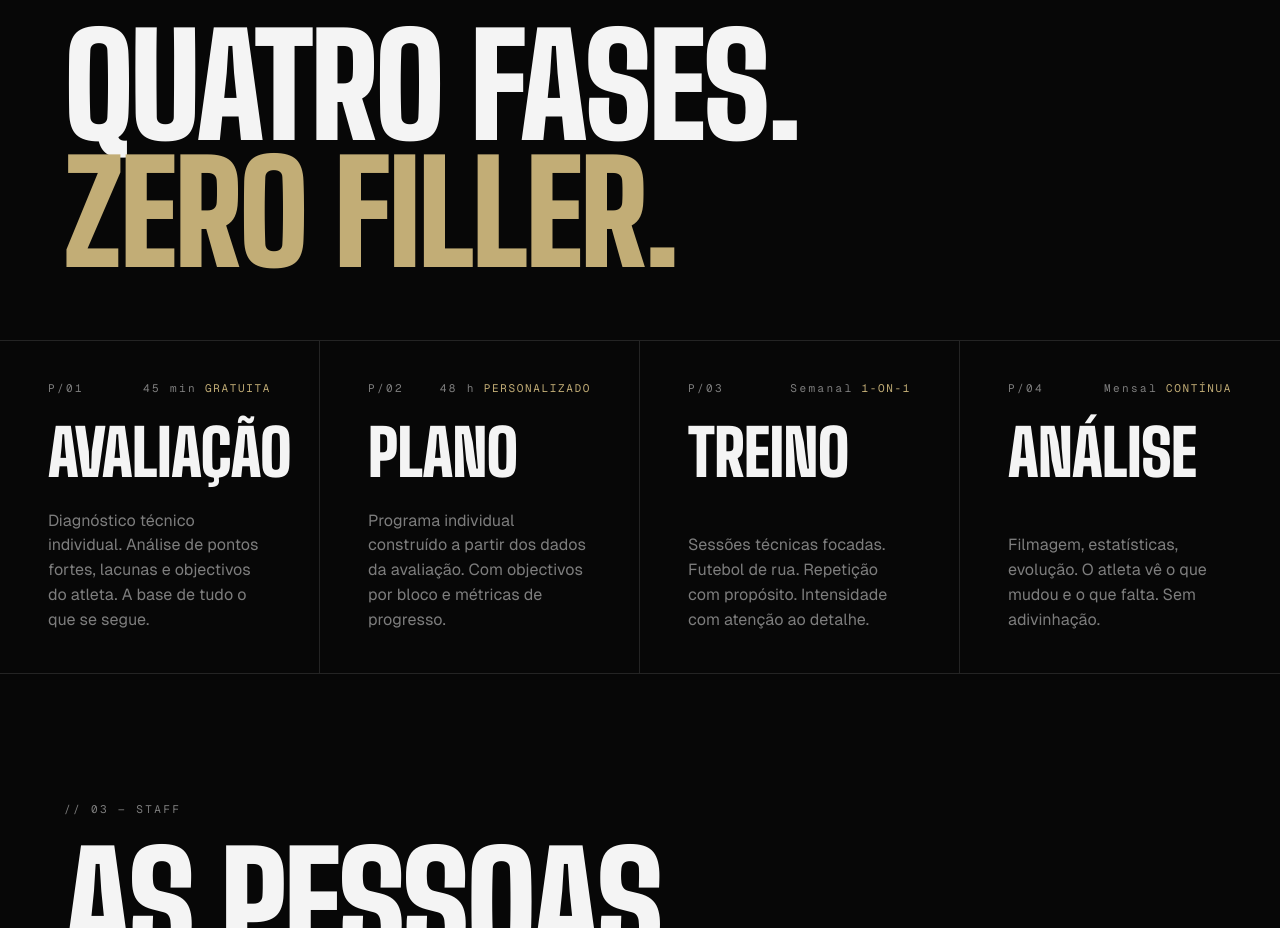
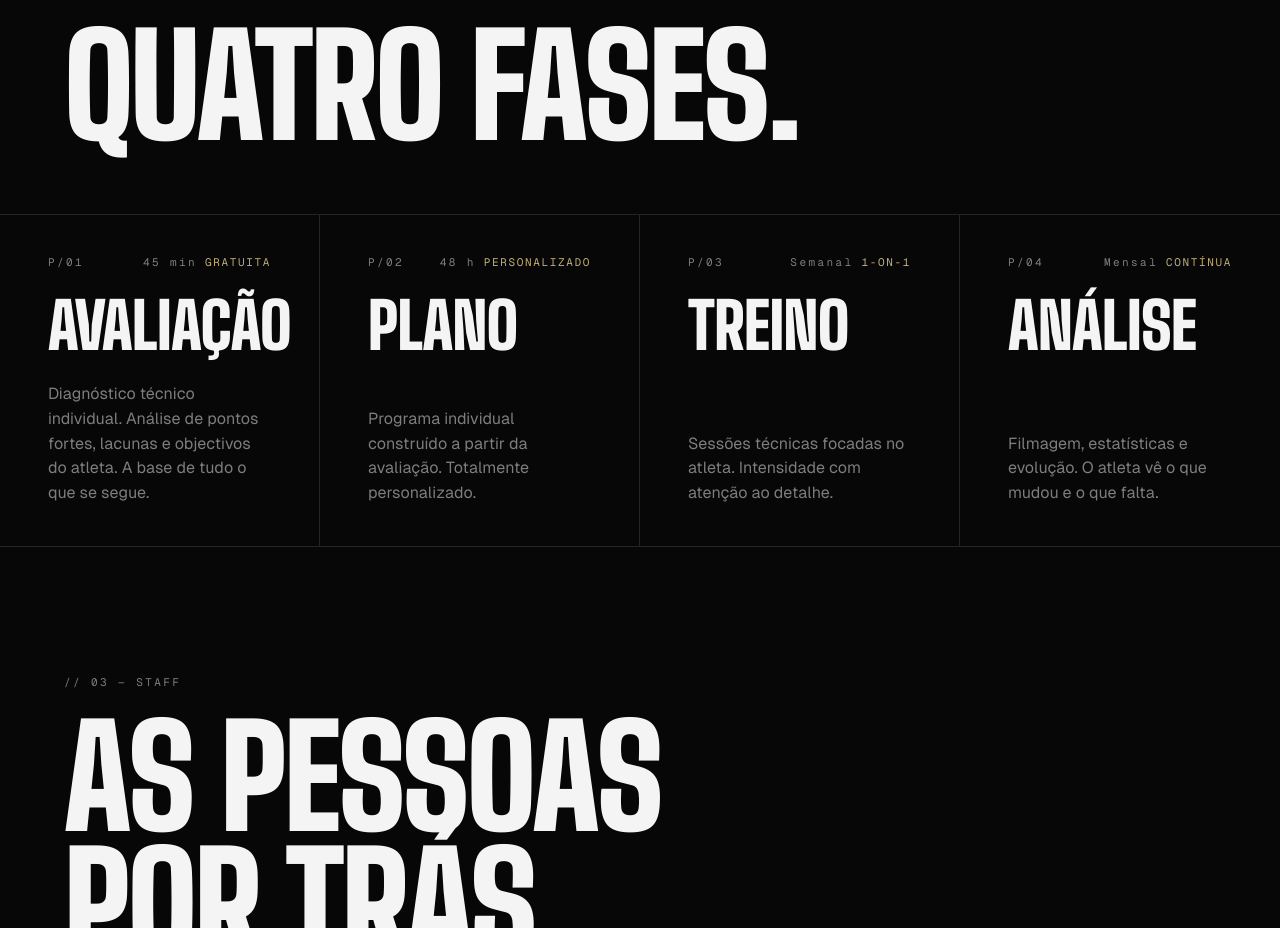
Before and after one commit to FranciscoPontes123/elite, a Next.js app: page / in a window 1280 px wide. Shown: the part 1620-2548 px from the top of the page. Built offline with nearby package versions, Linux system fonts and the light colour scheme.

Commit message:
fix(protocolo): update text and remove zero filler heading

```diff
--- a/app/components/Protocolo.tsx
+++ b/app/components/Protocolo.tsx
@@ -17,7 +17,7 @@ const fases = [
     duracao: "48 h",
     status: "Personalizado",
     descricao:
-      "Programa individual construído a partir dos dados da avaliação. Com objectivos por bloco e métricas de progresso.",
+      "Programa individual construído a partir da avaliação. Totalmente personalizado.",
   },
   {
     num: "P/03",
@@ -25,7 +25,7 @@ const fases = [
     duracao: "Semanal",
     status: "1-on-1",
     descricao:
-      "Sessões técnicas focadas. Futebol de rua. Repetição com propósito. Intensidade com atenção ao detalhe.",
+      "Sessões técnicas focadas no atleta. Intensidade com atenção ao detalhe.",
   },
   {
     num: "P/04",
@@ -33,7 +33,7 @@ const fases = [
     duracao: "Mensal",
     status: "Contínua",
     descricao:
-      "Filmagem, estatísticas, evolução. O atleta vê o que mudou e o que falta. Sem adivinhação.",
+      "Filmagem, estatísticas e evolução. O atleta vê o que mudou e o que falta.",
   },
 ];
 
@@ -60,8 +60,6 @@ export default function Protocolo() {
           className="font-display font-black uppercase text-section text-fg leading-[0.9]"
         >
           QUATRO FASES.
-          <br />
-          <span className="text-accent">ZERO FILLER.</span>
         </motion.h2>
       </div>
 
```
